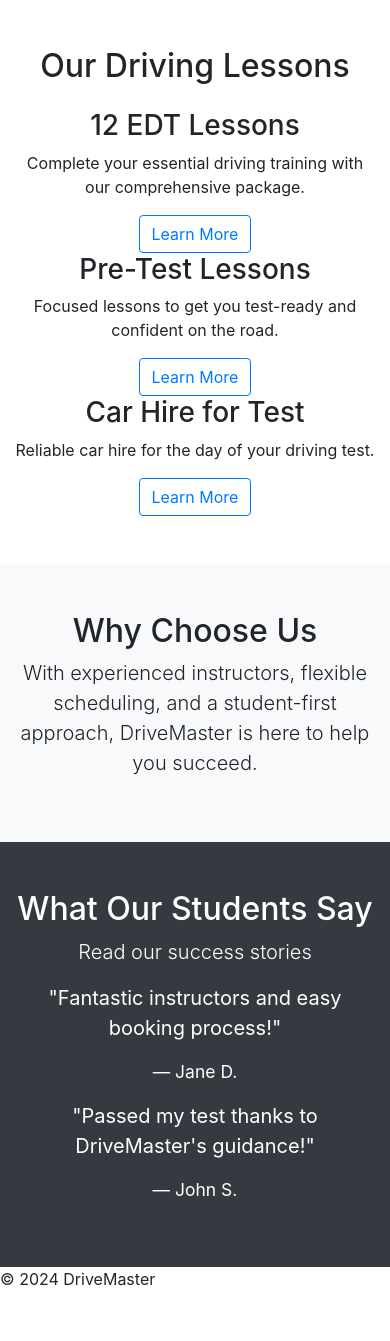
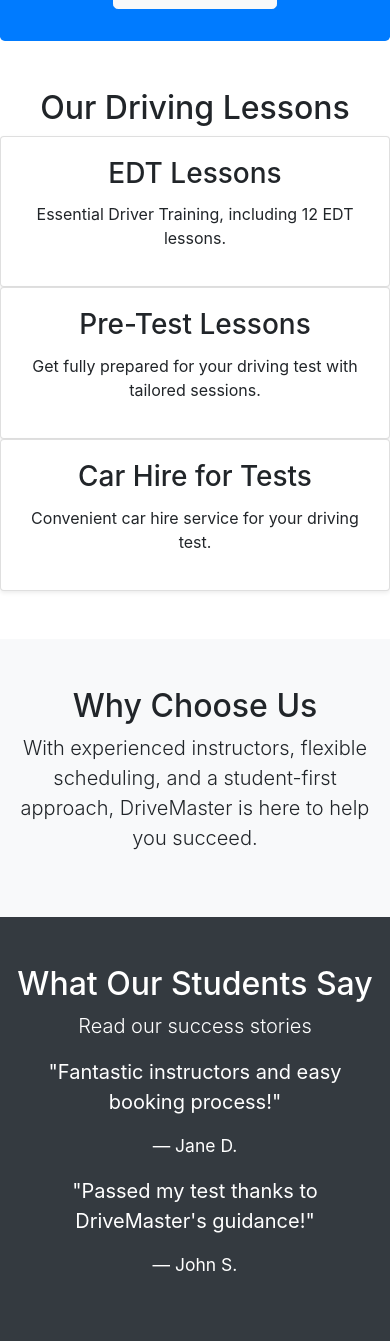
Before and after one commit to msamarpanraj/drivemaster-ecommerce, a Django app: page / in a window 390 px wide. Shown: the part 407-1748 px from the top of the page. Before the commit the page ends 1693 px from the top, so only its background shows below. Run offline with Django 3.2, Linux system fonts and the light colour scheme.

Commit message:
update homepage hero

```diff
--- a/home/templates/home/index.html
+++ b/home/templates/home/index.html
@@ -11,34 +11,41 @@
 
 {% block content %}
 
-<!-- Hero Section -->
-<section class="hero text-center text-white d-flex align-items-center" style="background-image: url('{% static 'images/hero_background.jpg' %}');">
-  <div class="container">
-      <h1 class="display-4">Master the Road with DriveMaster!</h1>
-      <p class="lead">Professional driving lessons to help you succeed on the road.</p>
-      <a href="#" class="btn btn-primary mt-3">Explore Lessons</a>
+ <!-- Hero Section -->
+ <section class="hero text-center my-5">
+  <div class="jumbotron bg-primary text-white">
+      <h1 class="display-4">Welcome to DriveMaster</h1>
+      <p>Your trusted platform for comprehensive driving lessons in Ireland.</p>
+      <a href="#lessons" class="btn btn-light btn-lg mt-3">View Lessons</a>
   </div>
 </section>
 
-<!-- Driving Lessons Section -->
-<section id="lessons" class="py-5 text-center">
-  <div class="container">
-      <h2 class="mb-4">Our Driving Lessons</h2>
-      <div class="row">
-          <div class="col-md-4">
-              <h3>12 EDT Lessons</h3>
-              <p>Complete your essential driving training with our comprehensive package.</p>
-              <a href="#" class="btn btn-outline-primary">Learn More</a>
+<!-- Lessons Section -->
+<section id="lessons" class="my-5">
+  <h2 class="text-center">Our Driving Lessons</h2>
+  <div class="row">
+      <div class="col-md-4 text-center">
+          <div class="card shadow-sm">
+              <div class="card-body">
+                  <h3 class="card-title">EDT Lessons</h3>
+                  <p>Essential Driver Training, including 12 EDT lessons.</p>
+              </div>
           </div>
-          <div class="col-md-4">
-              <h3>Pre-Test Lessons</h3>
-              <p>Focused lessons to get you test-ready and confident on the road.</p>
-              <a href="#" class="btn btn-outline-primary">Learn More</a>
+      </div>
+      <div class="col-md-4 text-center">
+          <div class="card shadow-sm">
+              <div class="card-body">
+                  <h3 class="card-title">Pre-Test Lessons</h3>
+                  <p>Get fully prepared for your driving test with tailored sessions.</p>
+              </div>
           </div>
-          <div class="col-md-4">
-              <h3>Car Hire for Test</h3>
-              <p>Reliable car hire for the day of your driving test.</p>
-              <a href="#" class="btn btn-outline-primary">Learn More</a>
+      </div>
+      <div class="col-md-4 text-center">
+          <div class="card shadow-sm">
+              <div class="card-body">
+                  <h3 class="card-title">Car Hire for Tests</h3>
+                  <p>Convenient car hire service for your driving test.</p>
+              </div>
           </div>
       </div>
   </div>
```
